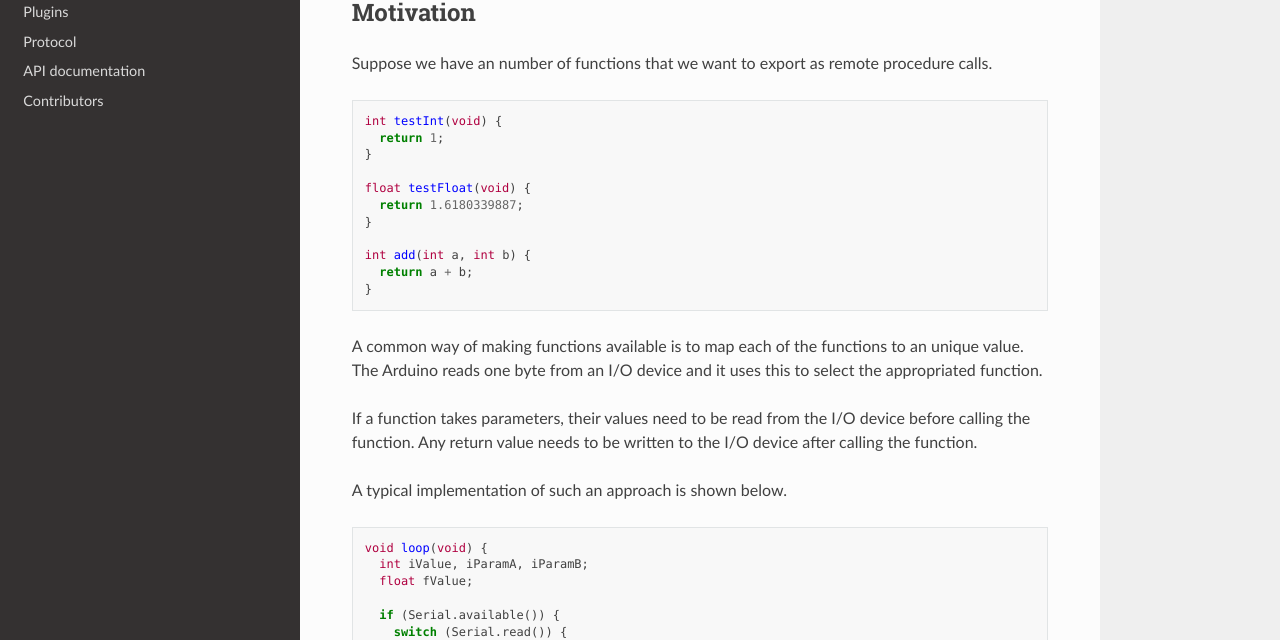
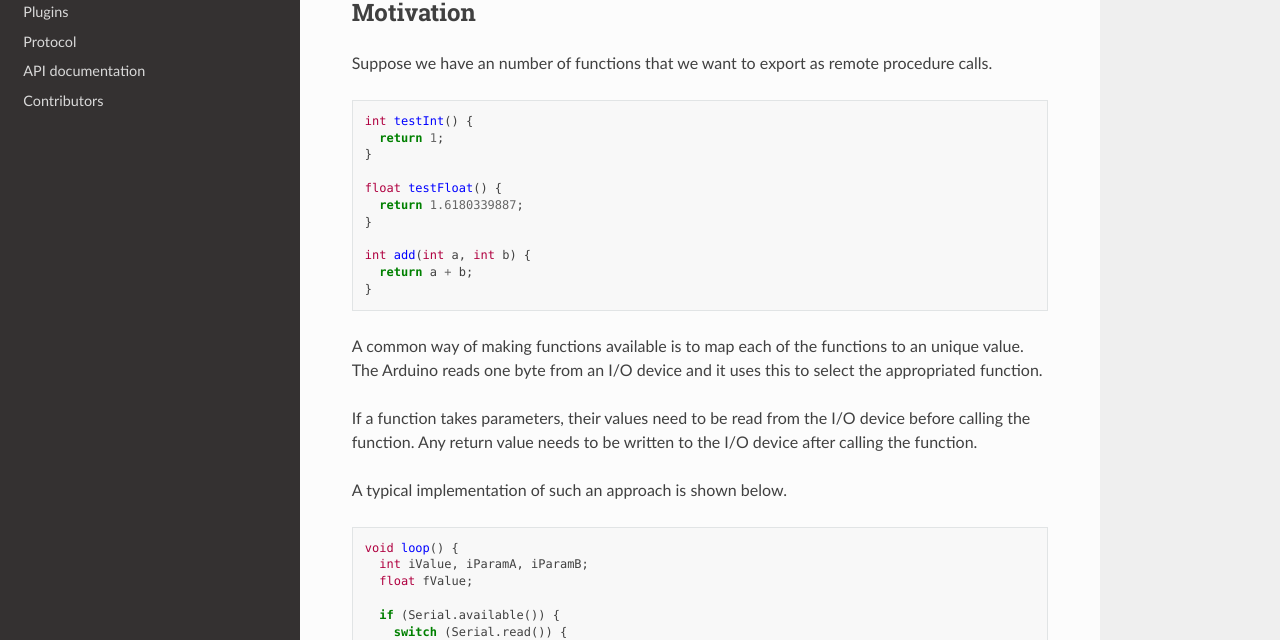
Before and after one commit to jfjlaros/simpleRPC, a Sphinx documentation site: the page built from docs/introduction.rst, in a window 1280 px wide and 900 px high. Shown: the part 260-900 px from the top of the window. Built offline with Sphinx 7.4.7 and the Read the Docs theme 2.0.0, drawn with Linux system fonts in a browser that asks for light colours.

Commit message:
C++ style parameterless functions.

```diff
--- a/README.rst
+++ b/README.rst
@@ -68,11 +68,11 @@ Export any function e.g., ``digitalRead()`` and ``digitalWrite()`` using the
 
     #include <simpleRPC.h>
 
-    void setup(void) {
+    void setup() {
       Serial.begin(9600);
     }
 
-    void loop(void) {
+    void loop() {
       interface(Serial, digitalRead, "", digitalWrite, "");
     }
 
--- a/docs/introduction.rst
+++ b/docs/introduction.rst
@@ -14,11 +14,11 @@ procedure calls.
 
 .. code-block:: cpp
 
-    int testInt(void) {
+    int testInt() {
       return 1;
     }
 
-    float testFloat(void) {
+    float testFloat() {
       return 1.6180339887;
     }
 
@@ -38,7 +38,7 @@ A typical implementation of such an approach is shown below.
 
 .. code-block:: cpp
 
-    void loop(void) {
+    void loop() {
       int iValue, iParamA, iParamB;
       float fValue;
 
--- a/docs/plugins.rst
+++ b/docs/plugins.rst
@@ -72,7 +72,7 @@ follows.
 
 .. code-block:: cpp
 
-    void loop(void) {
+    void loop() {
       interface(
         Serial,
         inc, F("inc: Increment a value. @a: Value. @return: a + 1."));
@@ -94,7 +94,7 @@ pointers to these interfaces with the ``pack()`` function as follows.
 
 .. code-block:: cpp
 
-    void loop(void) {
+    void loop() {
       interface(
         pack(&Serial, &SerialUSB),
         inc, F("inc: Increment a value. @a: Value. @return: a + 1."));
--- a/docs/usage.rst
+++ b/docs/usage.rst
@@ -14,7 +14,7 @@ interface. This is done using the ``begin()`` method in the ``setup()`` body.
 
 .. code-block:: cpp
 
-    void setup(void) {
+    void setup() {
       Serial.begin(9600);
     }
 
@@ -106,7 +106,7 @@ Exporting these functions goes as follows:
 
 .. code-block:: cpp
 
-    void loop(void) {
+    void loop() {
       interface(
         Serial,
         inc, "inc: Increment a value. @a: Value. @return: a + 1.",
@@ -154,7 +154,7 @@ Exporting this class method goes as follows:
 
 .. code-block:: cpp
 
-      void loop(void) {
+      void loop() {
         interface(
           Serial,
           pack(&led, &LED::setBrightness),
```
Also changed, not shown: 11 other files.
